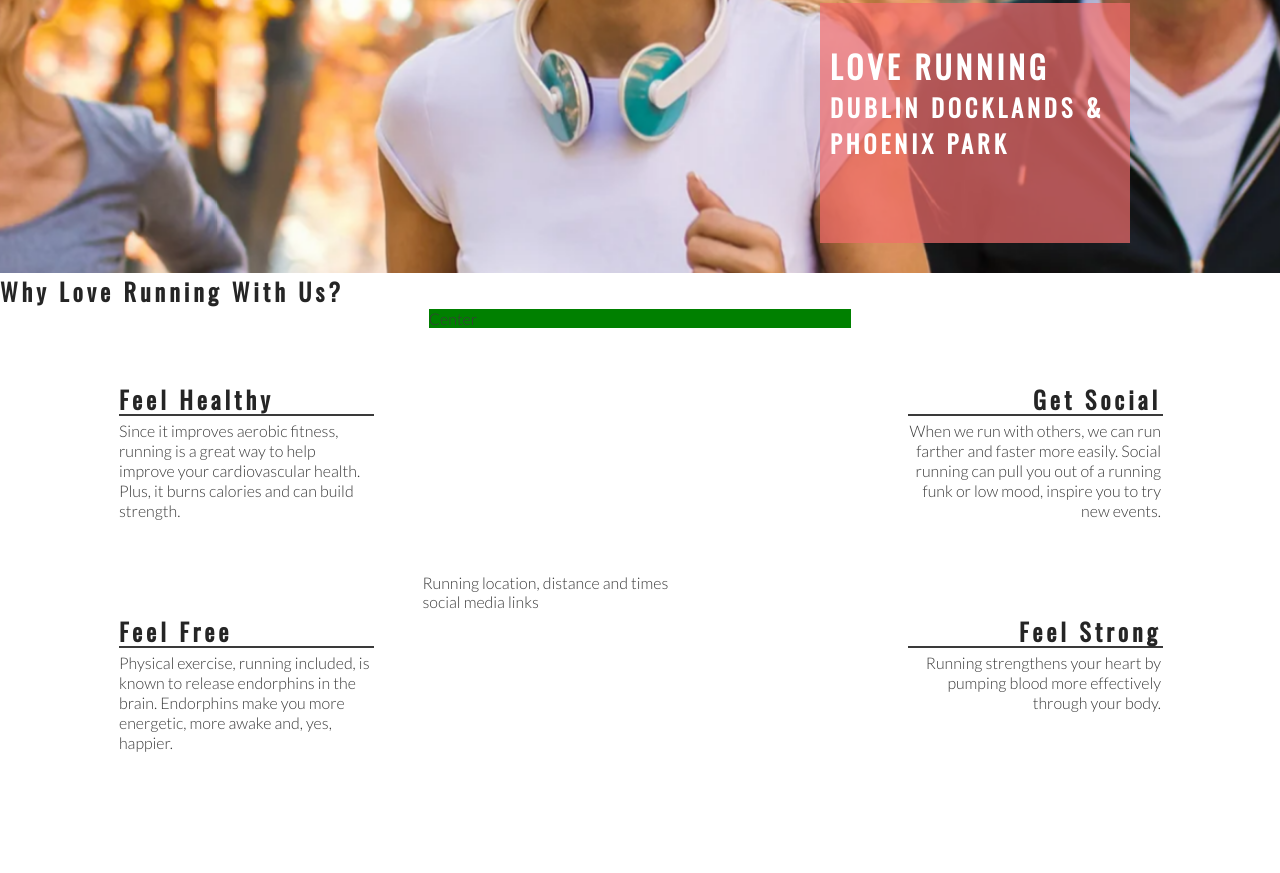
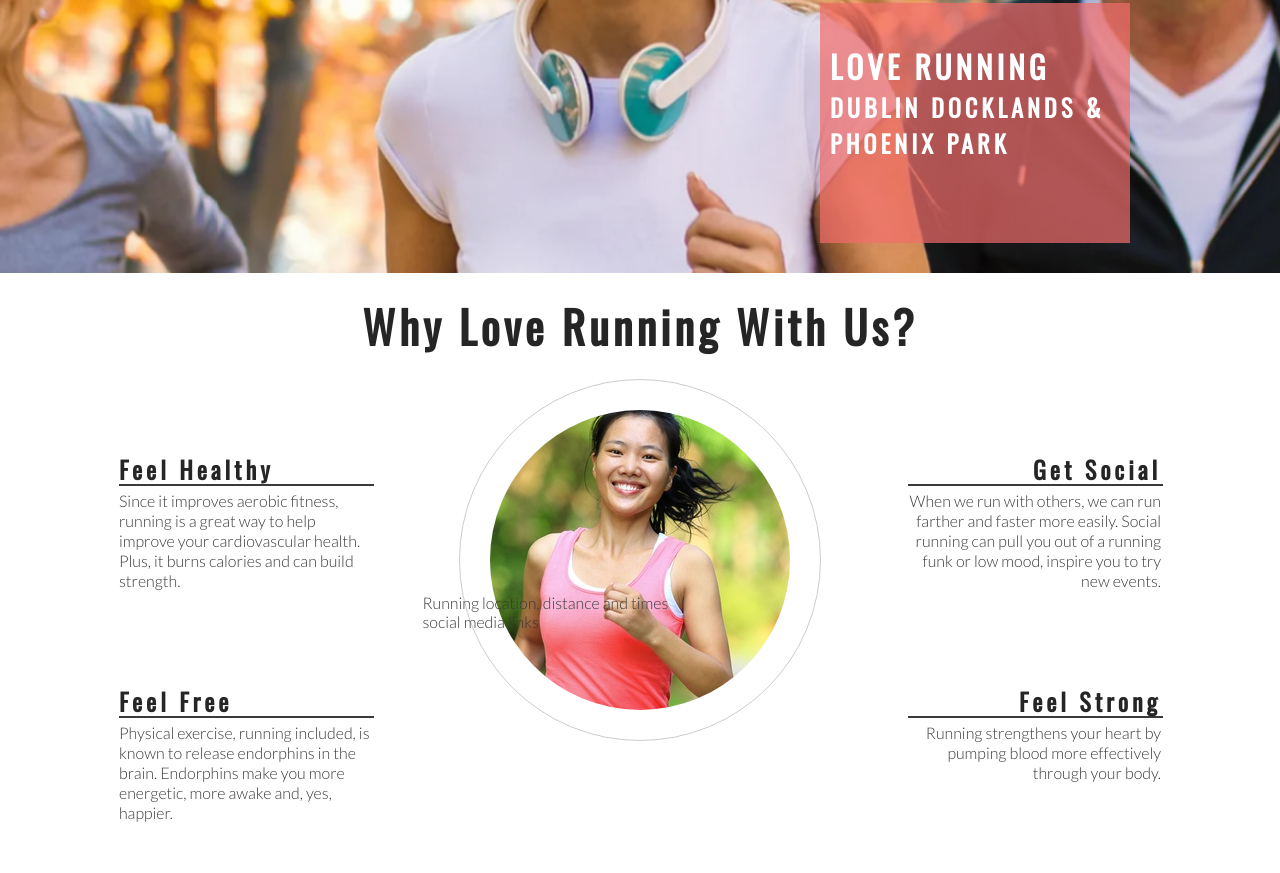
Before and after one commit to BaileyMuir/love-running-walkthrough-project, a plain HTML site: page index.html in a window 1280 px wide. Shown: the part 402-1275 px from the top of the page. Before the commit the page ends 1205 px from the top, so only its background shows below. Drawn offline with nearby package versions, Linux system fonts and the light colour scheme.

Commit message:
added club ethos central image and style into a circle

```diff
--- a/assets/css/style.css
+++ b/assets/css/style.css
@@ -124,7 +124,6 @@ h1, h2 {
 #center-about{
     width: 33%;
     margin: 0 auto;
-    background-color: green;
 }
 
 hr{
@@ -156,3 +155,26 @@ hr{
 .right-about-heading p{
     text-align: right;
 }
+
+#welcome{
+    text-align: center;
+    margin: 20px 0;
+    font-size: 280%;
+}
+
+#circle-container{
+    width: 300px;
+    height: 300px;
+    padding: 30px;
+    border-style: solid;
+    border-color: #ccc;
+    border-width: 1px;
+    border-radius: 50%;
+    margin: 0 auto;
+}
+
+#circle-cover-bg{
+    background: url('../css/images/ethos-center-image.jpg') no-repeat center center;
+    height: 100%;
+    border-radius: 50%;
+}
--- a/index.html
+++ b/index.html
@@ -37,8 +37,10 @@
             <h3>Dublin Docklands & Phoenix park</h3>
         </div>
     </section>
+
     <section id="club-ethos">
-        <h1>Why Love Running With Us?</h1>
+        <h2 id="welcome">Why Love Running With Us?</h2>
+
         <div id="left-about">
             <div class="left-about-heading">
                 <h2>Feel Healthy</h2>
@@ -51,6 +53,7 @@
                 <p>Physical exercise, running included, is known to release endorphins in the brain. Endorphins make you more energetic, more awake and, yes, happier.</p>
             </div>
         </div>
+
         <div id="right-about">
             <div class="right-about-heading">
                 <h2>Get Social</h2>
@@ -63,7 +66,12 @@
                 <p>Running strengthens your heart by pumping blood more effectively through your body.</p>
             </div>
         </div>
-        <div id="center-about">Center</div>
+
+        <div id="center-about">
+            <div id="circle-container">
+                <div id="circle-cover-bg"></div>
+            </div>
+        </div>
     </section>
     <section>
         Running location, distance and times
```
Also changed, not shown: assets/css/images/ethos-center-image.jpg (added).
